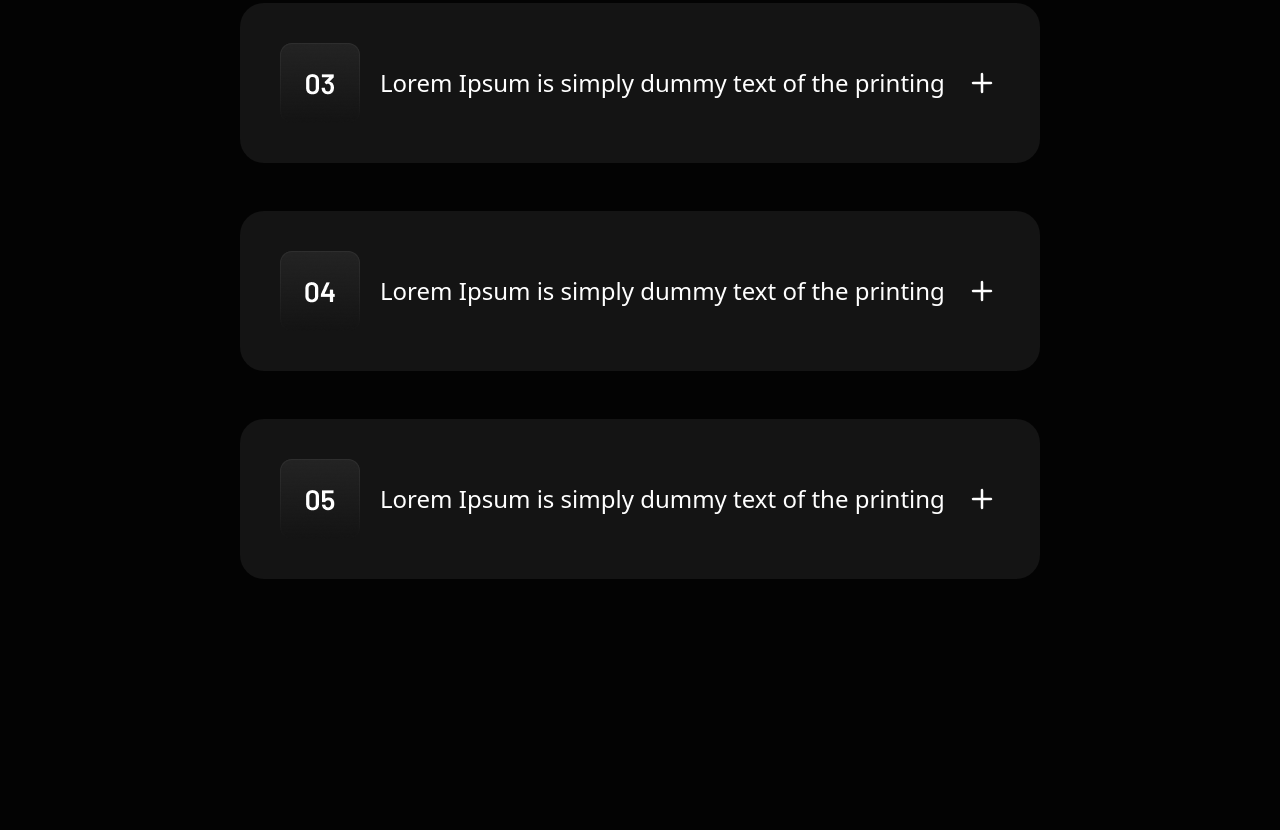
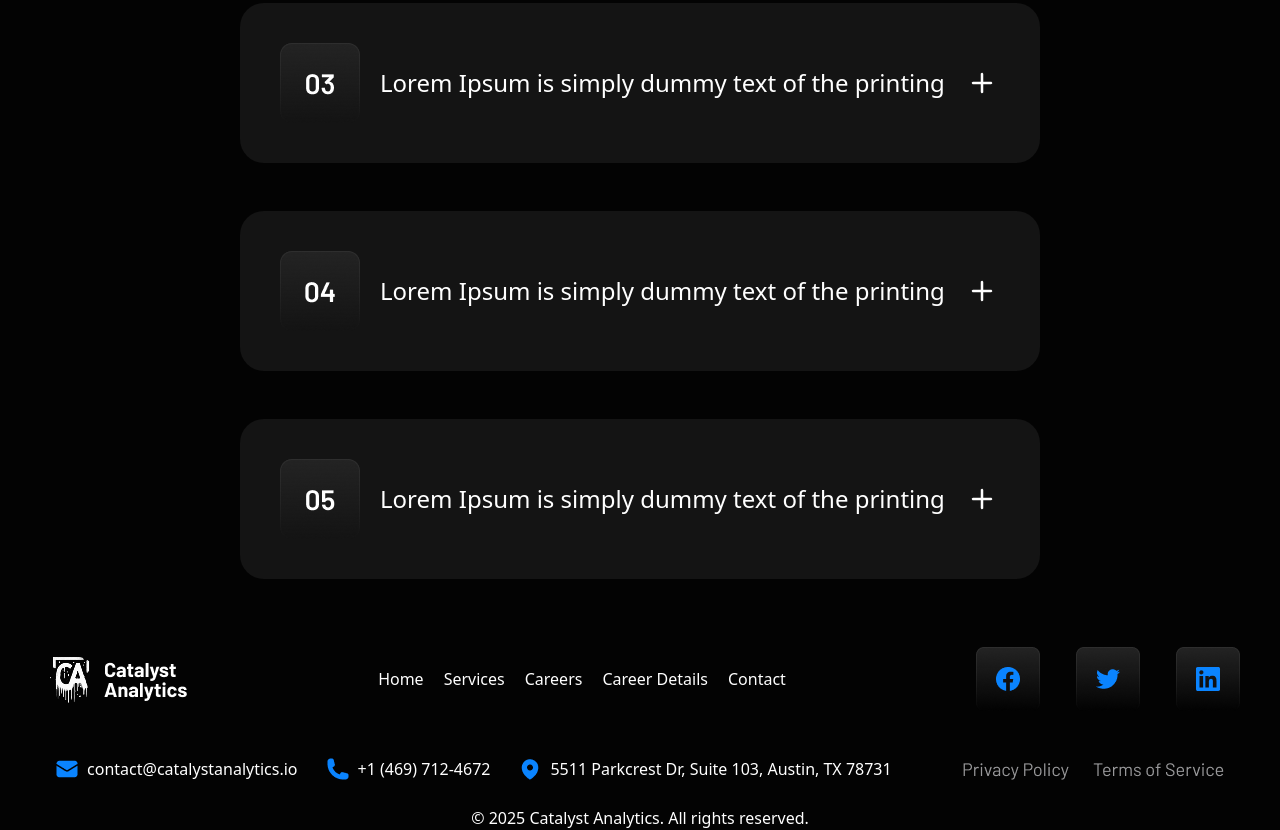
Before and after one commit to numonqalandarov-sketch/git-exam-3-date-24.05.2026, a website: page index.html in a window 1280 px wide. Shown: the part 2378-3208 px from the top of the page. Before the commit the page ends 3005 px from the top, so only its background shows below. Drawn offline with nearby package versions, Linux system fonts and the light colour scheme; files whose address does not match are found by name.

Commit message:
footer page1

```diff
--- a/index.html
+++ b/index.html
@@ -115,7 +115,8 @@
           branding and identity, and more.
         </p>
       </div>
-    </section><br><br>
+    </section>
+    <br /><br />
     <section class="max-w-300 m-auto">
       <div
         class="lg:w-2/3 md: flex items-center text-2xl m-auto gap-5 p-10 rounded-3xl bg-[#141414]"
@@ -150,6 +151,44 @@
       </div>
       <br /><br />
     </section>
-
+    <footer
+      class="w-full md: flex justify-between items-center p-5 lg:px-0 max-w-300 m-auto"
+    >
+      <img src="./src/img/Logo (8).png" alt="" />
+      <nav class="lg:flex hidden gap-5">
+        <p>Home</p>
+        <p>Services</p>
+        <p>Careers</p>
+        <p>Career Details</p>
+        <p>Contact</p>
+      </nav>
+      <div class="flex gap-9">
+        <img src="./src/img/Button.png" alt="" />
+        <img src="./src/img/Button (1).png" alt="" />
+        <img src="./src/img/Button (2).png" alt="" />
+      </div>
+    </footer>
+    <br />
+    <footer class="items-center gap-10 justify-around flex max-w-[1200px] m-auto">
+      <div class="lg:flex gap-7 items-center">
+        <div class="flex gap-2">
+          <img src="./src/img/Icon (18).png" alt="" />
+          <p>contact@catalystanalytics.io</p>
+        </div>
+        <div class="flex gap-2">
+          <img src="./src/img/Icon (19).png" alt="" />
+          <p>+1 (469) 712-4672</p>
+        </div>
+        <div class="flex gap-2">
+          <img src="./src/img/Icon (20).png" alt="" />
+          <p>5511 Parkcrest Dr, Suite 103, Austin, TX 78731</p>
+        </div>
+      </div>
+      <div class="items-center">
+        <img src="./src/img/Frame 2608170.png" alt="" />
+      </div>
+    </footer>
+    <br />
+    <p class="text-center">© 2025 Catalyst Analytics. All rights reserved.</p>
   </body>
 </html>
```
Also changed, not shown: src/output.css.
